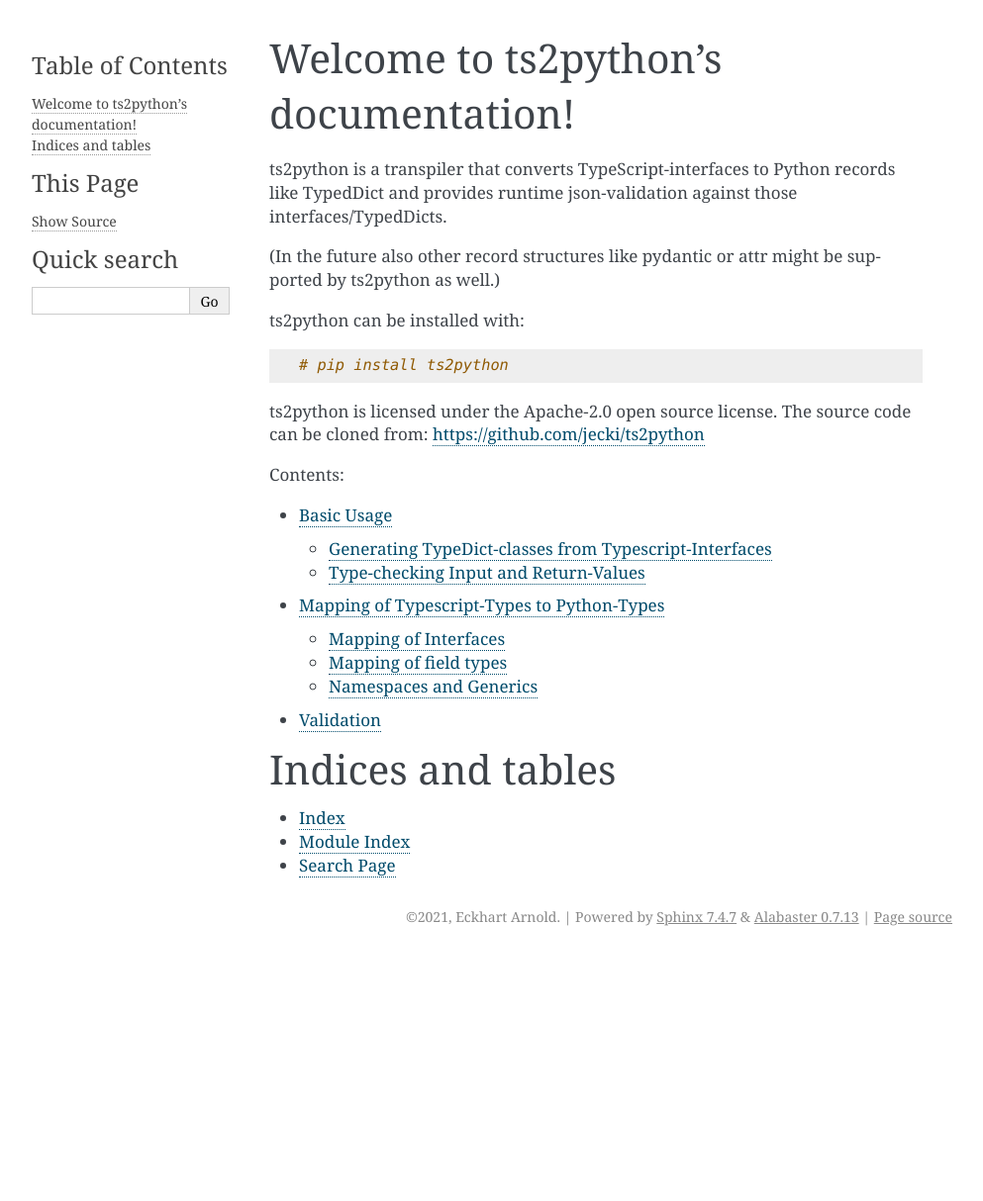
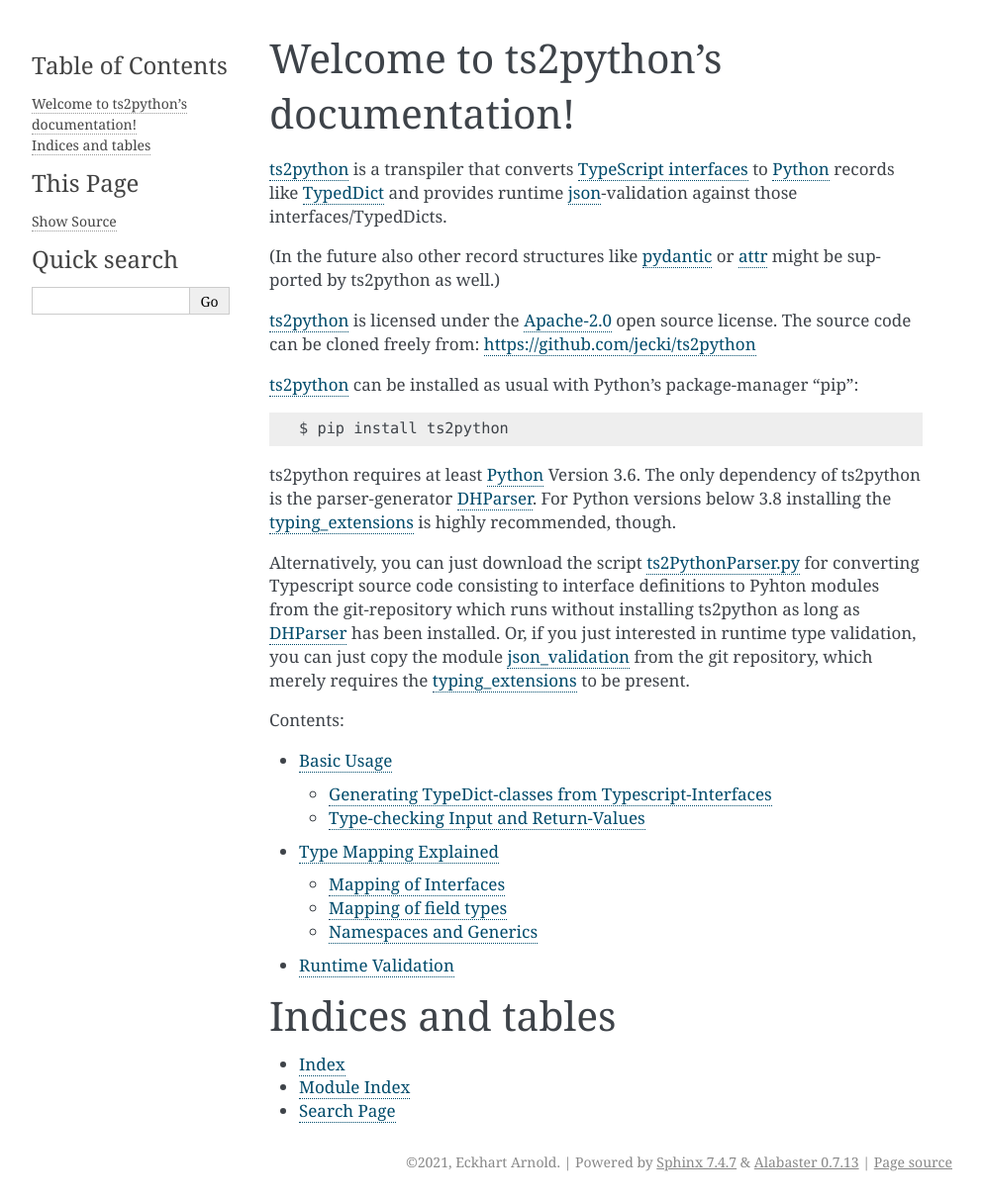
Before and after one commit to jecki/ts2python, a Sphinx documentation site: the page built from docs/index.rst, in a window 1280 px wide. Shown: the whole page at 99% size, without its empty margins (148-1141 px from the left). Built offline with Sphinx 7.4.7, drawn with Linux system fonts in a browser that asks for light colours; before the commit the page ends 966 px from its top, so only the background shows below that.

Commit message:
documentation extended

```diff
--- a/docs/BasicUsage.rst
+++ b/docs/BasicUsage.rst
@@ -5,10 +5,10 @@
 ------------------------------------------------------
 
 TypedDict-classes can be generated from Typescript-Interfaces,
-by running the `ts2python`-command from the command line on
+by running the ``ts2python``-command from the command line on
 the Typescript-Interface definitions::
 
-    # ts2python interfaces.ts
+    $ ts2python interfaces.ts
 
 This generates a .py-file in same directory as the source
 file that contains the TypedDict-classes and can simpy be
--- a/docs/Mapping.rst
+++ b/docs/Mapping.rst
@@ -1,5 +1,5 @@
-Mapping of Typescript-Types to Python-Types
-===========================================
+Type Mapping Explained
+======================
 
 The following explains, how ``ts2python`` maps Typescript-types,
 in particular, `Typescript interfaces`_, to Python types, in particular,
--- a/docs/Validation.rst
+++ b/docs/Validation.rst
@@ -1,5 +1,5 @@
-Validation
-==========
+Runtime Validation
+==================
 
 With TypedDict, any static type checker that already supports
 TypedDicts can be leveraged to check the classes generated
--- a/docs/index.rst
+++ b/docs/index.rst
@@ -8,20 +8,46 @@
 Welcome to ts2python's documentation!
 =====================================
 
-ts2python is a transpiler that converts TypeScript-interfaces to Python
-records like TypedDict and provides runtime json-validation against those
+ts2python_ is a transpiler that converts `TypeScript interfaces`_ to Python_
+records like TypedDict_ and provides runtime json_-validation against those
 interfaces/TypedDicts.
 
 (In the future also other record structures like
-pydantic or attr might be supported by ts2python as well.)
+pydantic_ or attr_ might be supported by ts2python as well.)
 
-ts2python can be installed with::
+ts2python_ is licensed under the `Apache-2.0`_ open source license.
+The source code can be cloned freely from:
+`https://github.com/jecki/ts2python <https://github.com/jecki/ts2python/>`_
 
-    # pip install ts2python
+ts2python_ can be installed as usual with Python's package-manager "pip"::
 
-ts2python is licensed under the Apache-2.0 open source license.
-The source code can be cloned from:
-`https://github.com/jecki/ts2python <https://github.com/jecki/ts2python>`_
+    $ pip install ts2python
+
+ts2python requires at least Python_ Version 3.6. The only dependency of
+ts2python is the parser-generator DHParser_. For Python versions below 3.8
+installing the `typing_extensions`_ is highly recommended, though.
+
+Alternatively, you can just download the script `ts2PythonParser.py`_ for converting
+Typescript source code consisting to interface definitions to Pyhton modules from the
+git-repository which runs without installing ts2python as long as DHParser_ has been installed.
+Or, if you just interested in runtime type validation, you can just copy the module
+`json_validation`_ from the git repository, which merely requires the `typing_extensions`_ to
+be present.
+
+
+.. _ts2python:  https://github.com/jecki/ts2python/
+.. _Typescript interfaces: https://www.typescriptlang.org/docs/handbook/2/objects.html
+.. _TypedDict: https://www.python.org/dev/peps/pep-0589/
+.. _json: https://www.json.org/
+.. _Apache-2.0: https://www.apache.org/licenses/LICENSE-2.0
+.. _Python: https://www.python.org/
+.. _DHParser: https://gitlab.lrz.de/badw-it/DHParser
+.. _pydantic: https://pydantic-docs.helpmanual.io/
+.. _attr: https://www.attrs.org/
+.. _ts2PythonParser.py: https://github.com/jecki/ts2python/blob/main/ts2pythonParser.py
+.. _json_validation: https://github.com/jecki/ts2python/blob/main/ts2python/json_validation.py
+.. _typing_extensions: https://github.com/python/typing/blob/master/typing_extensions/README.rst
+
 
 .. toctree::
    :maxdepth: 2
--- a/pyproject.toml
+++ b/pyproject.toml
@@ -48,7 +48,8 @@
 
 [tool.poetry.dependencies]
 python = "^3.6"
-DHParser = { version = "^0.9.9", optional = false }
+DHParser = { version = "^0.9", optional = false }
+typing_extensions = { version = "^4.0", optional = true }
 
 [tool.poetry.scripts]
 ts2python = 'ts2pythonParser:main'
```
Also changed, not shown: 1 other file.
